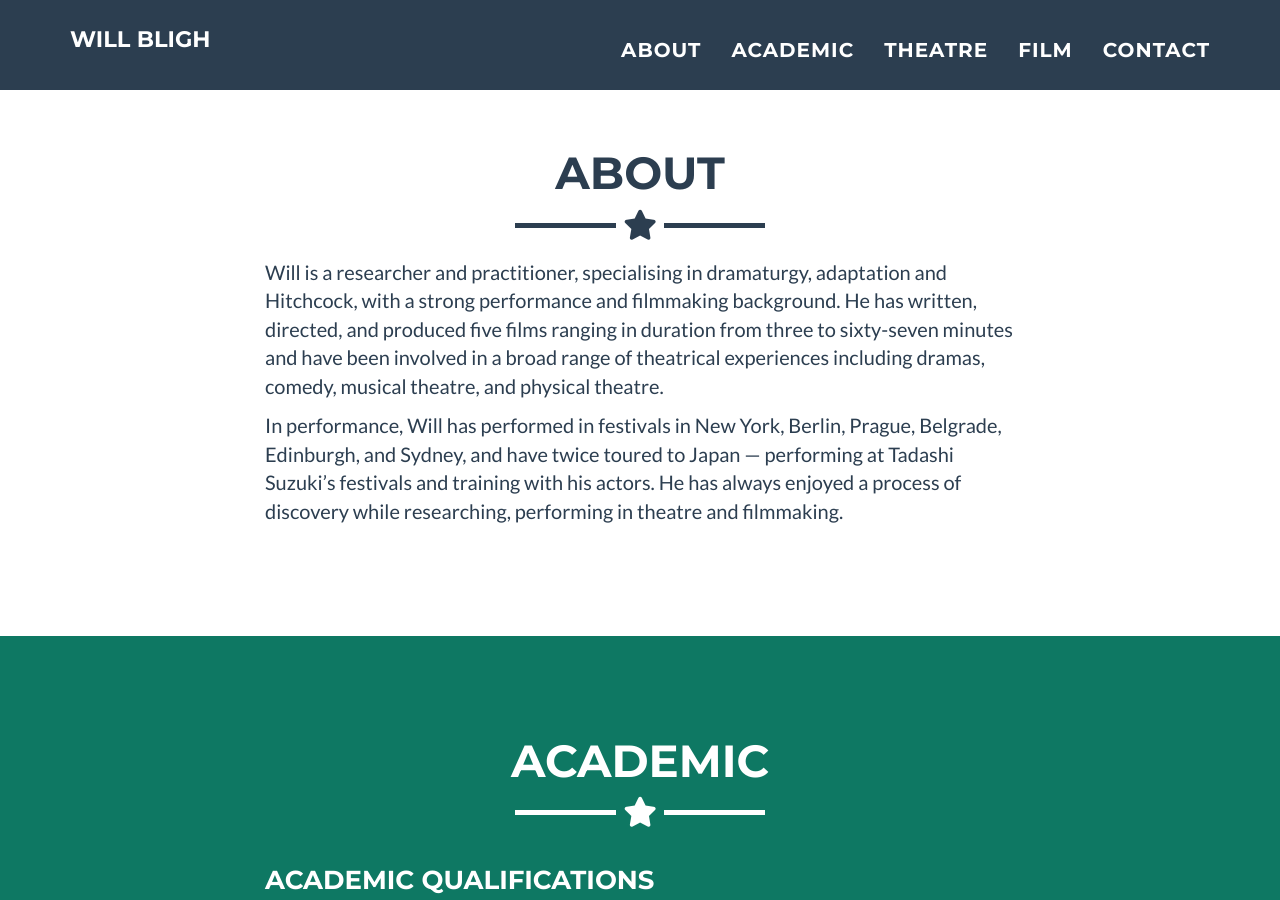
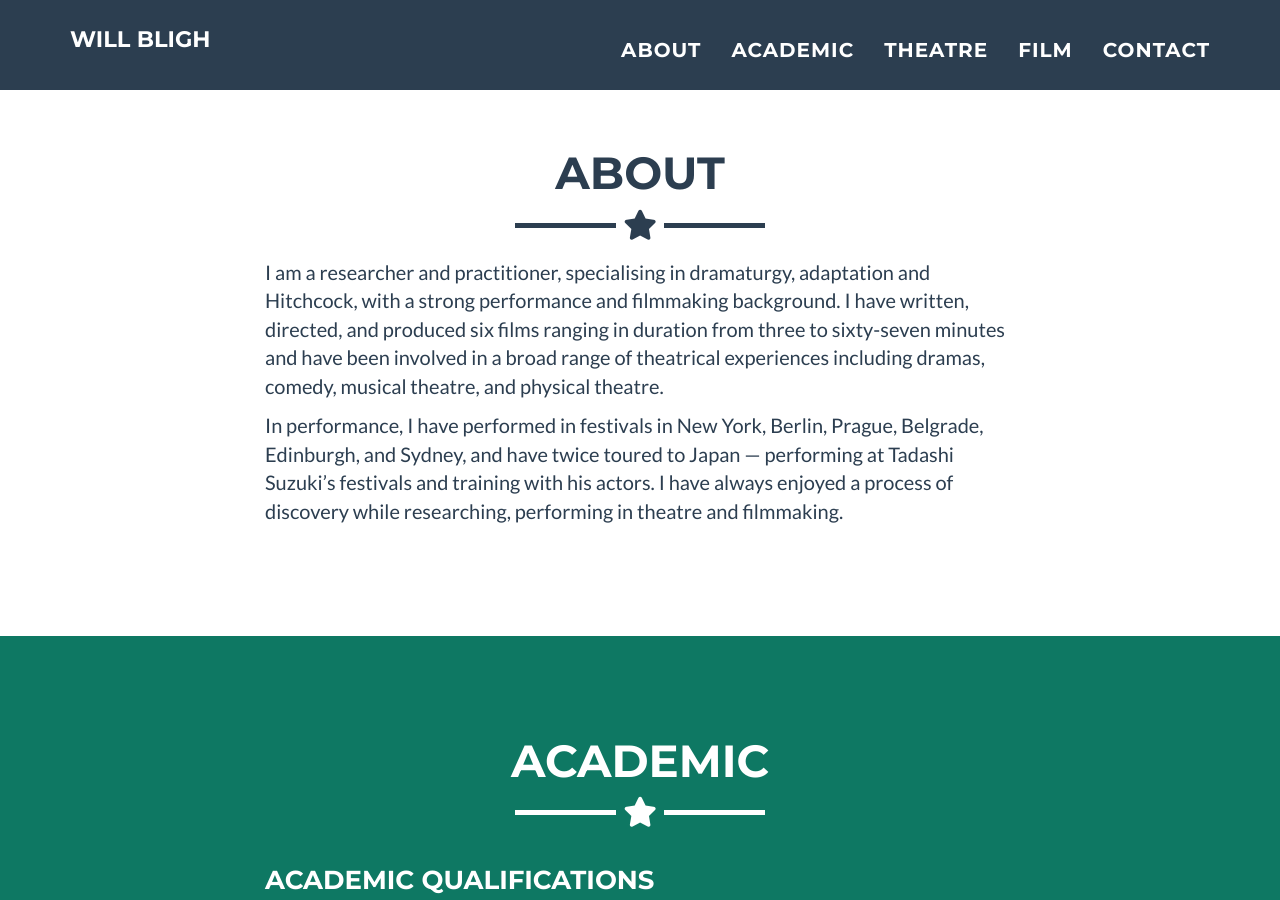
Before and after one commit to willbligh/willbligh.github.io, a Jekyll site: the page built from _posts/2014-07-18-project-1.markdown, in a window 1280 px wide and 900 px high, scrolled down 727 px. Built offline with Jekyll 4.4.1, drawn with Linux system fonts in a browser that asks for light colours.

Commit message:
Update about.html

```diff
--- a/_includes/about.html
+++ b/_includes/about.html
@@ -9,15 +9,15 @@
     </div>
     <div class="row">
       <div class="col-lg-8 col-lg-offset-2">
-        <p>Will is a researcher and practitioner, specialising in dramaturgy, adaptation and Hitchcock,
-          with a strong performance and filmmaking background. He has written, directed, and produced five
+        <p>I am a researcher and practitioner, specialising in dramaturgy, adaptation and Hitchcock,
+          with a strong performance and filmmaking background. I have written, directed, and produced six
           films ranging in duration from three to sixty-seven minutes and have been involved in a broad range
           of theatrical experiences including dramas, comedy, musical theatre, and physical theatre.</p>
       </div>
       <div class="col-lg-8 col-lg-offset-2">
-        <p>In performance, Will has performed in festivals in New York, Berlin, Prague, Belgrade, Edinburgh,
+        <p>In performance, I have performed in festivals in New York, Berlin, Prague, Belgrade, Edinburgh,
           and Sydney, and have twice toured to Japan — performing at Tadashi Suzuki’s festivals and training with
-          his actors. He has always enjoyed a process of discovery while researching, performing in theatre and filmmaking.</p>
+          his actors. I have always enjoyed a process of discovery while researching, performing in theatre and filmmaking.</p>
       </div>
     </div>
   </div>
```
